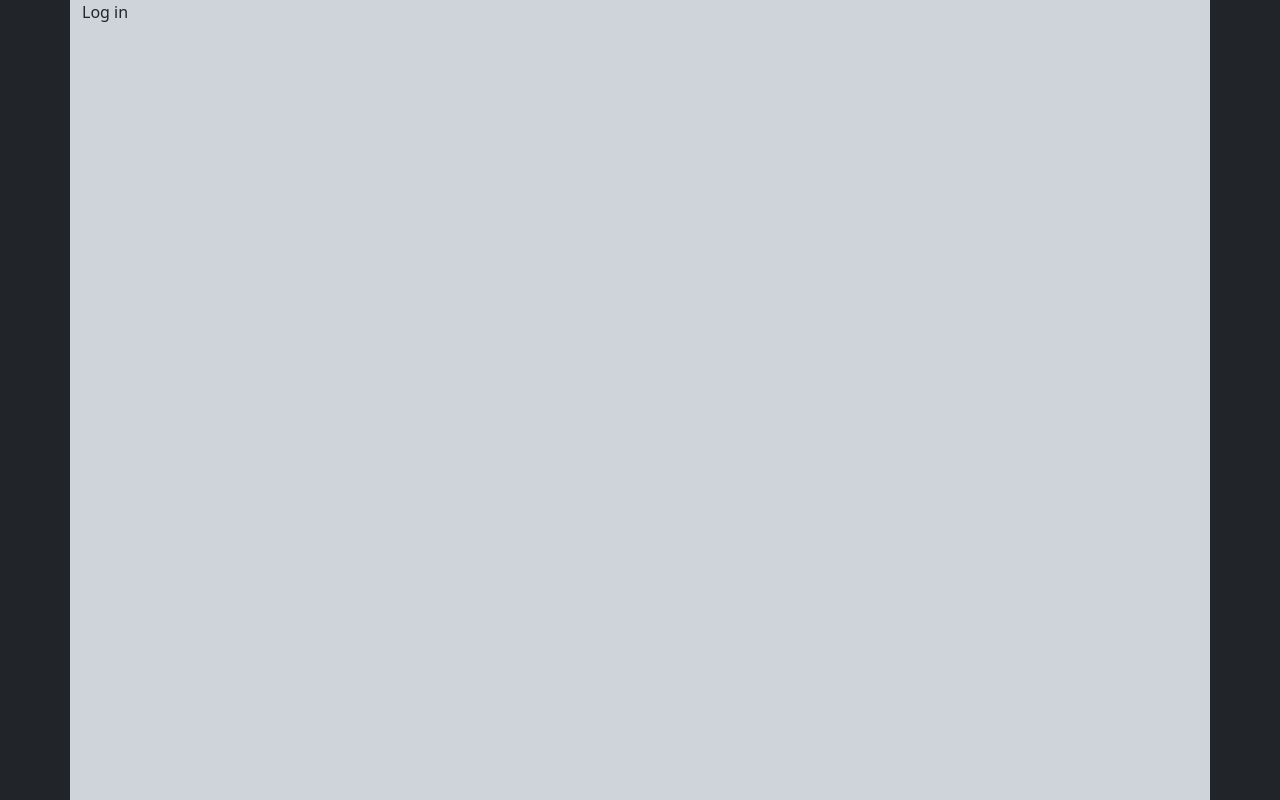
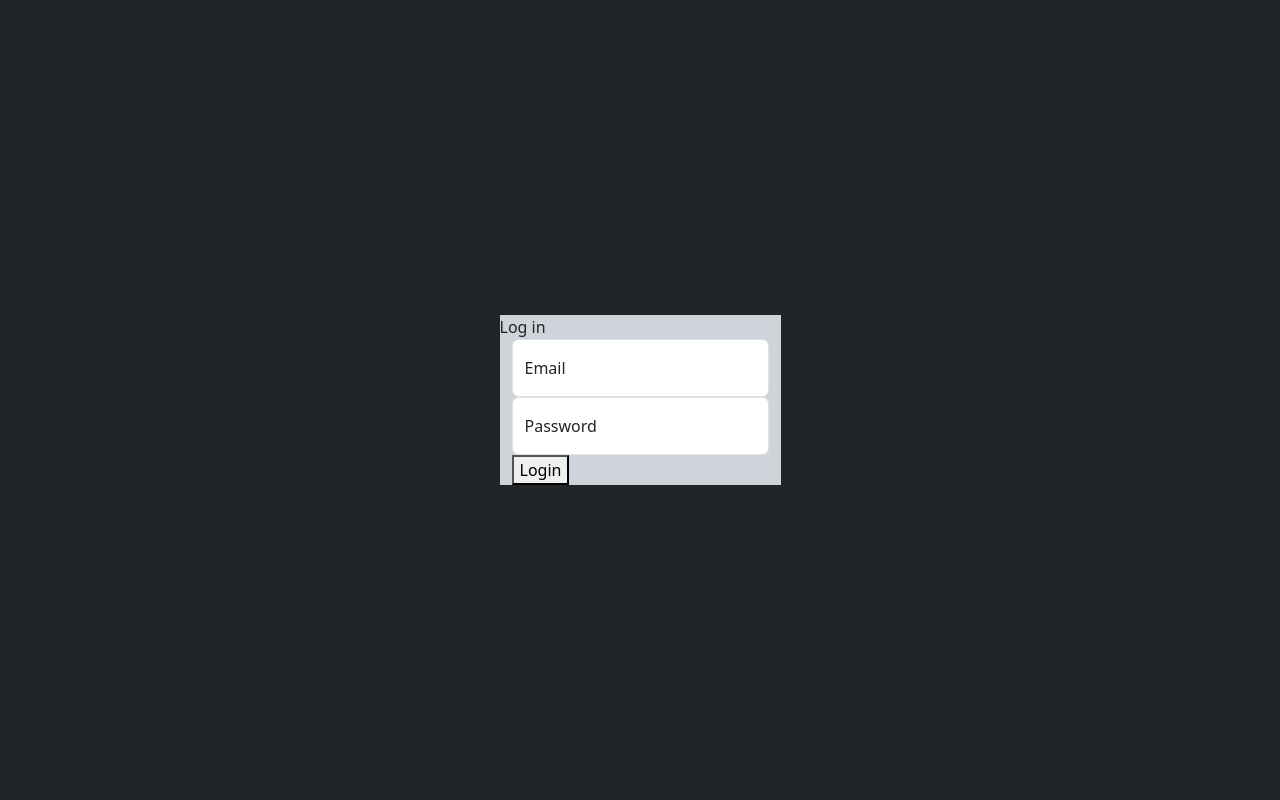
Before and after one commit to olegpreed/pingpong, a plain HTML site: page index.html in a window 1280 px wide. Drawn offline with nearby package versions, Linux system fonts and the light colour scheme.

Commit message:
fixed div height

```diff
--- a/index.html
+++ b/index.html
@@ -12,9 +12,22 @@
 
 <body>
 	<div id="registration-page">
-    <div class="bg-dark vh-100 d-flex align-content-center justify-content-center">
-      <div class="container bg-dark-subtle">
-        <div>Log in</div>
+		<div class="bg-dark vh-100 d-flex align-items-center justify-content-center">
+			<div class="container w-auto h-auto bg-dark-subtle">
+				<div class="row">Log in</div>
+				<div class="row">
+					<form>
+						<div class="form-floating">
+							<input type="email" id="email" class="form-control" placeholder="Place email here">
+							<label for="email" class="form-label">Email</label>
+						</div>
+						<div class="form-floating">
+							<input type="password" id="password" class="form-control" placeholder="Place password here">
+							<label for="password" class="form-label">Password</label>
+						</div>
+						<button>Login</button>
+					</form>
+				</div>
 			</div>
 		</div>
 	</div>
```
Lines whose indentation alone changed are shown as unchanged.
